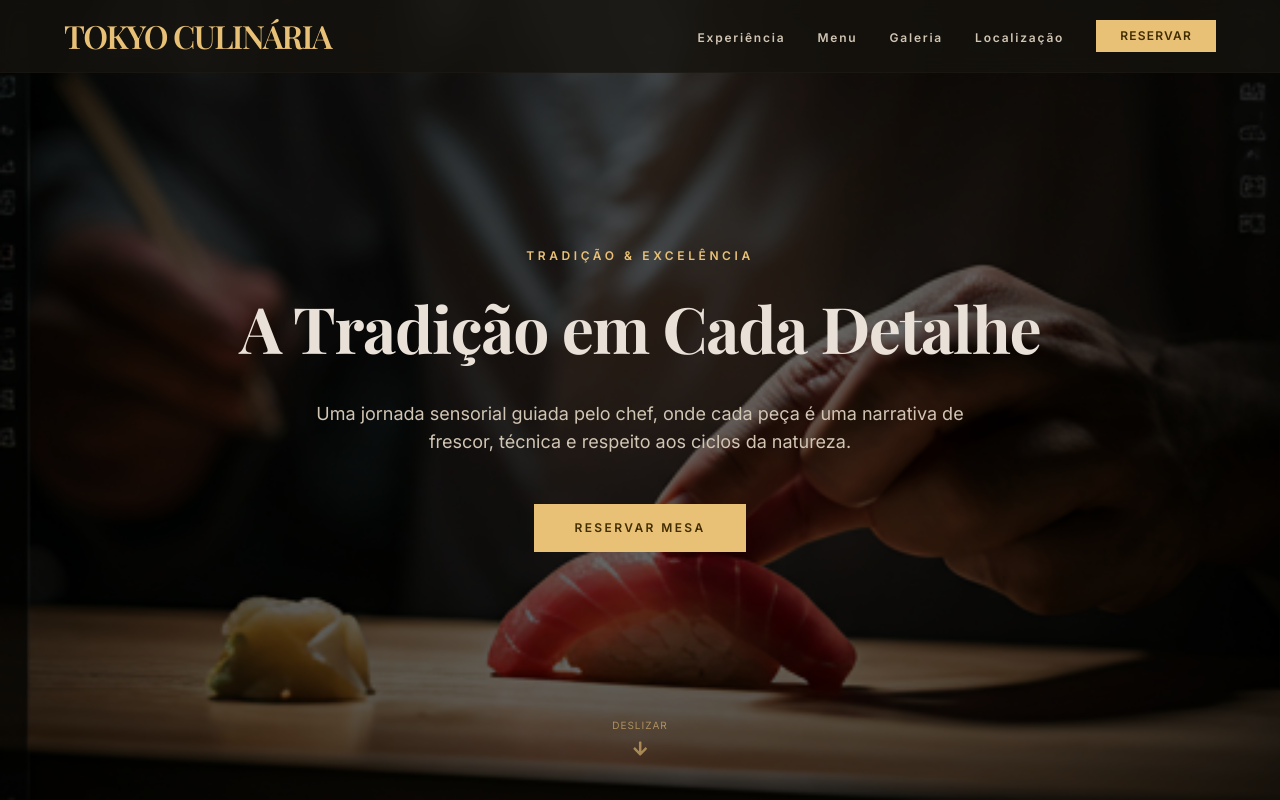
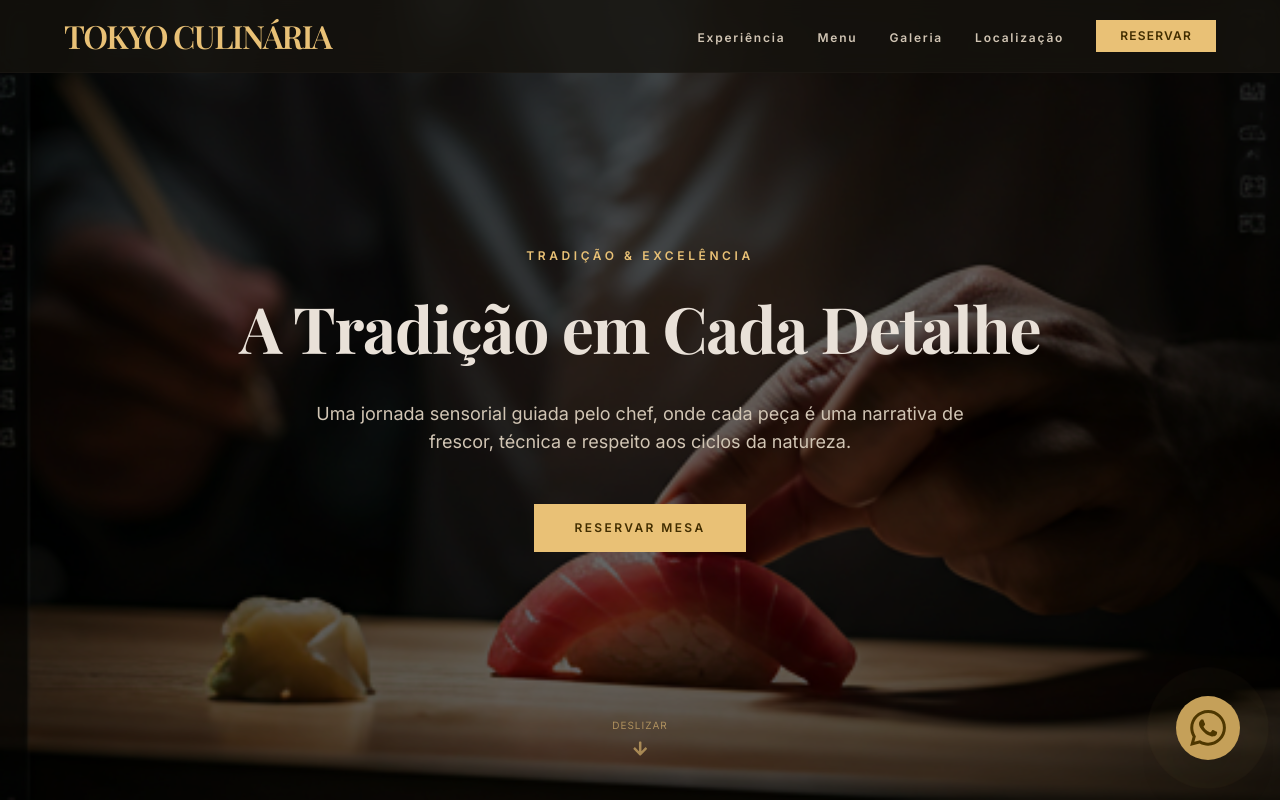
Before and after one commit to MadeiraVitor/tokyo-culinaria, a React (Vite) app: page / in a window 1280 px wide. Shown: the top 800 px of the page. Built offline with nearby package versions, Linux system fonts and the light colour scheme.

Commit message:
feat: adds the WhatsappButton component to the main structure

```diff
--- a/src/App.tsx
+++ b/src/App.tsx
@@ -5,6 +5,7 @@ import { Header } from './components/Header/Header'
 import { Hero } from './components/Hero/Hero'
 import { MenuSection } from './components/MenuSection/MenuSection'
 import { TestimonialsSection } from './components/TestimonialsSection/TestimonialsSection'
+import { WhatsappButton } from './components/WhatsappButton/WhatsappButton'
 
 function App() {
 
@@ -19,6 +20,7 @@ function App() {
         <TestimonialsSection />
       </main>
       <Footer />
+      <WhatsappButton />
     </>
   )
 }
```
